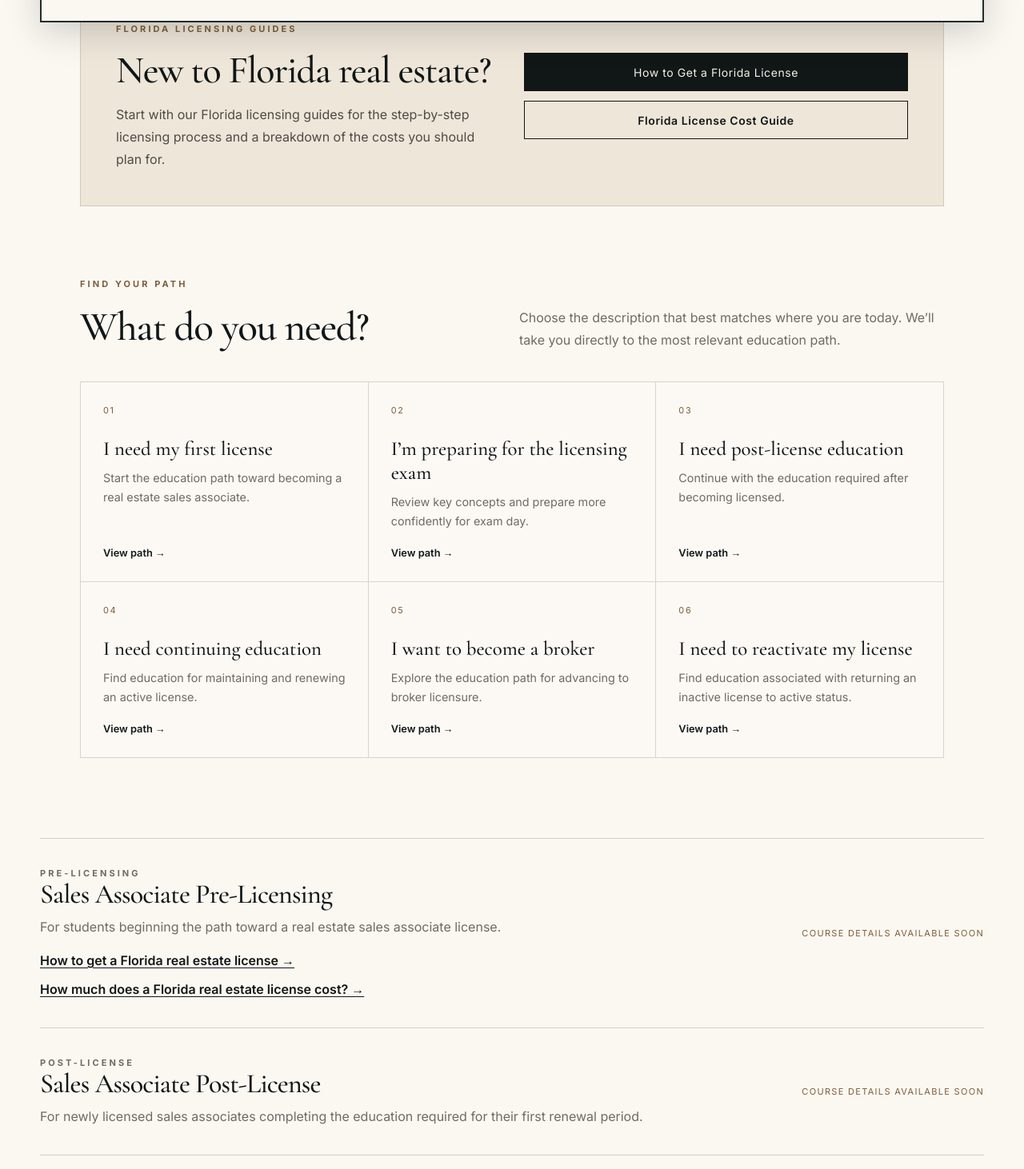
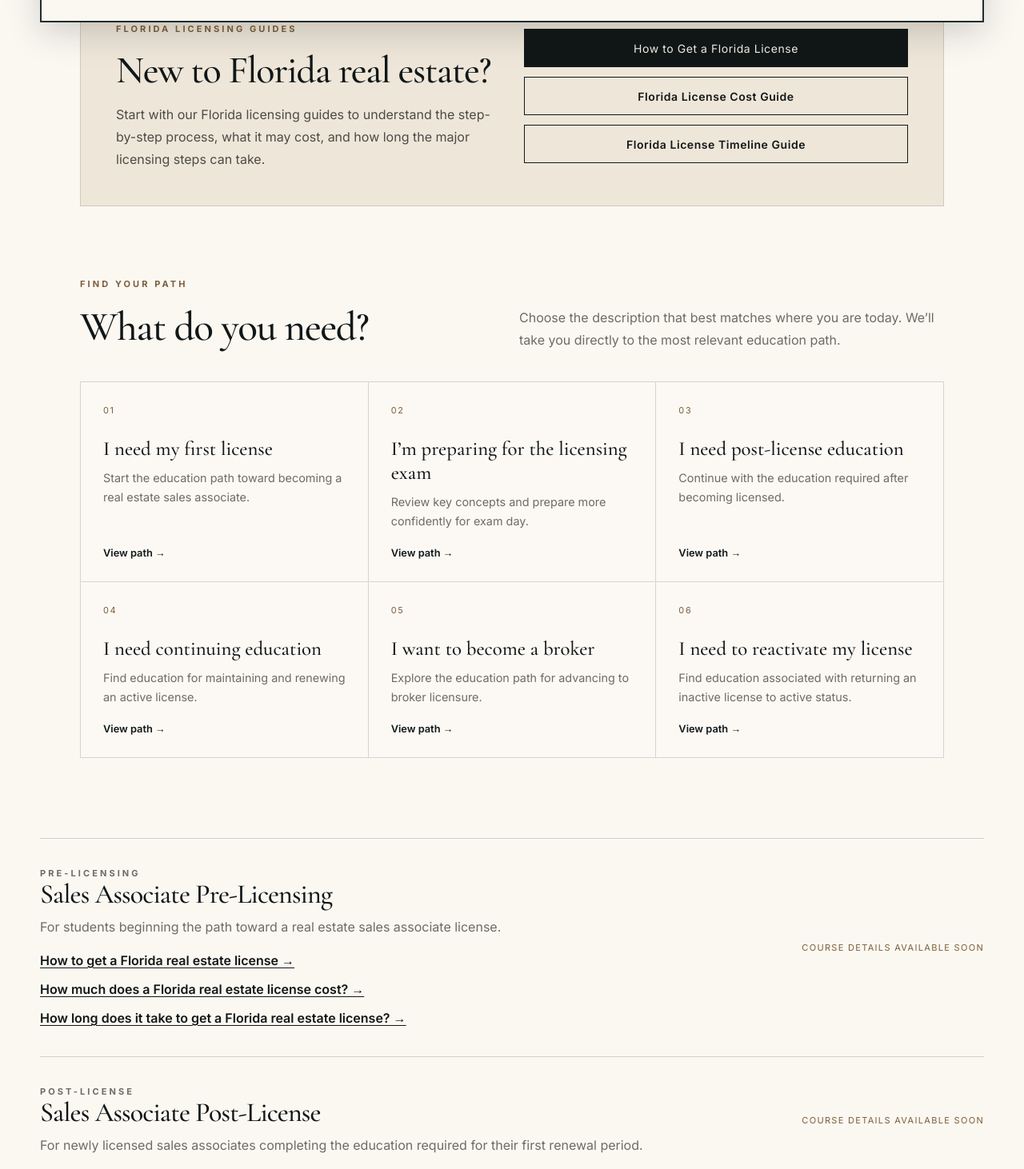
Before and after one commit to BrianLook/Greyson-Institute-Website, a Next.js app: page /courses in a window 1280 px wide. Shown: the part 748-2210 px from the top of the page at 80% size. Built offline with nearby package versions, Linux system fonts and the light colour scheme.

Commit message:
timeline guide to Courses page

```diff
--- a/app/courses/page.tsx
+++ b/app/courses/page.tsx
@@ -182,9 +182,9 @@ export default function CoursesPage() {
                 maxWidth: "650px",
               }}
             >
-              Start with our Florida licensing guides for the step-by-step
-              licensing process and a breakdown of the costs you should plan
-              for.
+              Start with our Florida licensing guides to understand the
+              step-by-step process, what it may cost, and how long the major
+              licensing steps can take.
             </p>
           </div>
 
@@ -224,6 +224,24 @@ export default function CoursesPage() {
               }}
             >
               Florida License Cost Guide
+            </Link>
+
+            <Link
+              href="/how-long-does-it-take-to-get-a-florida-real-estate-license"
+              style={{
+                minHeight: "48px",
+                padding: "0 20px",
+                border: "1px solid #111717",
+                display: "inline-flex",
+                alignItems: "center",
+                justifyContent: "center",
+                fontSize: "14px",
+                fontWeight: 600,
+                letterSpacing: "0.04em",
+                textAlign: "center",
+              }}
+            >
+              Florida License Timeline Guide
             </Link>
           </div>
         </div>
@@ -408,6 +426,21 @@ export default function CoursesPage() {
                       How much does a Florida real estate license cost? →
                     </Link>
                   </p>
+
+                  <p style={{ margin: 0 }}>
+                    <Link
+                      href="/how-long-does-it-take-to-get-a-florida-real-estate-license"
+                      style={{
+                        textDecoration: "underline",
+                        textUnderlineOffset: "3px",
+                        fontWeight: 600,
+                        color: "#111717",
+                      }}
+                    >
+                      How long does it take to get a Florida real estate
+                      license? →
+                    </Link>
+                  </p>
                 </div>
               )}
             </div>
```
